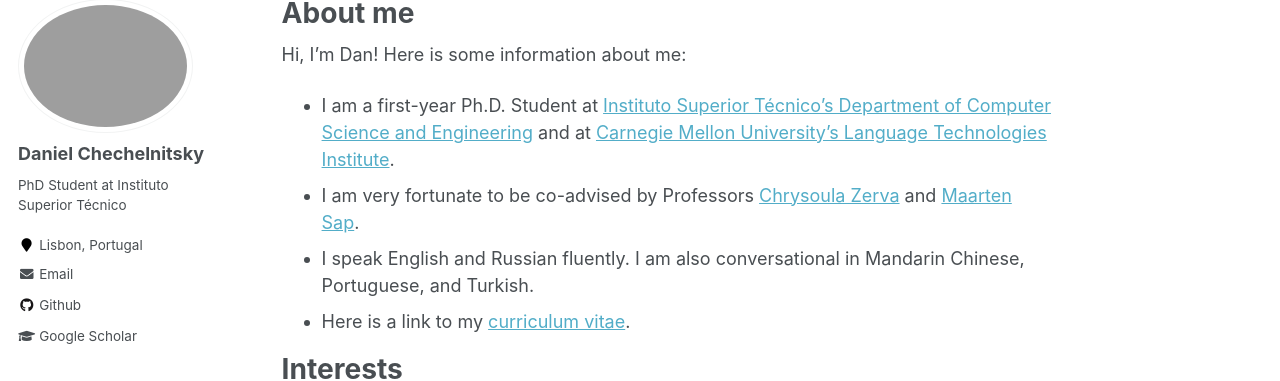
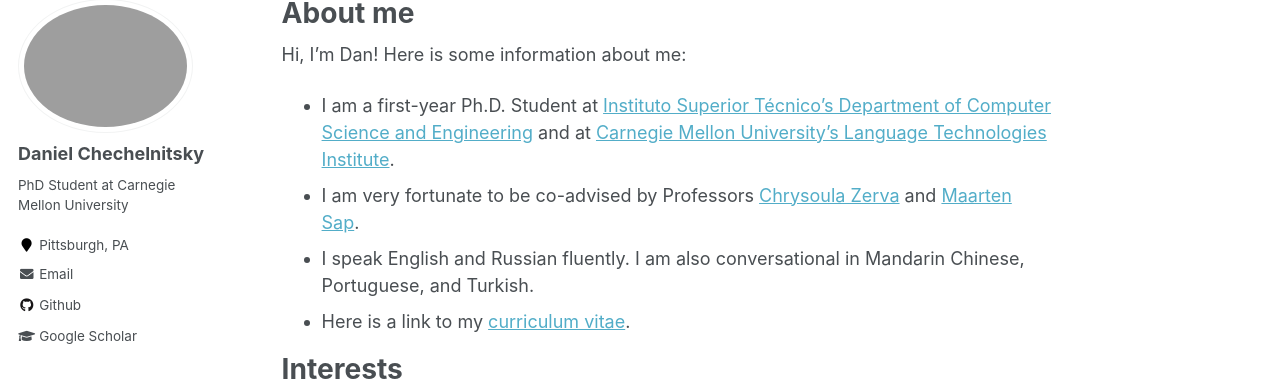
Before and after one commit to chechelnitskd/chechelnitskd.github.io, a Jekyll site: the page built from _pages/about.md, in a window 1280 px wide. Shown: the part 119-500 px from the top of the page. Built offline with Jekyll 4.4.1, drawn with Linux system fonts in a browser that asks for light colours.

Commit message:
Update _config.yml

```diff
--- a/_config.yml
+++ b/_config.yml
@@ -78,8 +78,8 @@
 author:
   name             : "Daniel Chechelnitsky"
   avatar           : "profile.png"
-  bio              : "PhD Student at Instituto Superior Técnico"
-  location         : "Lisbon, Portugal"
+  bio              : "PhD Student at Carnegie Mellon University"
+  location         : "Pittsburgh, PA"
   employer         :
   pubmed           :
   googlescholar    : "https://scholar.google.com/citations?user=-fBi7PQAAAAJ&hl=en"
```
